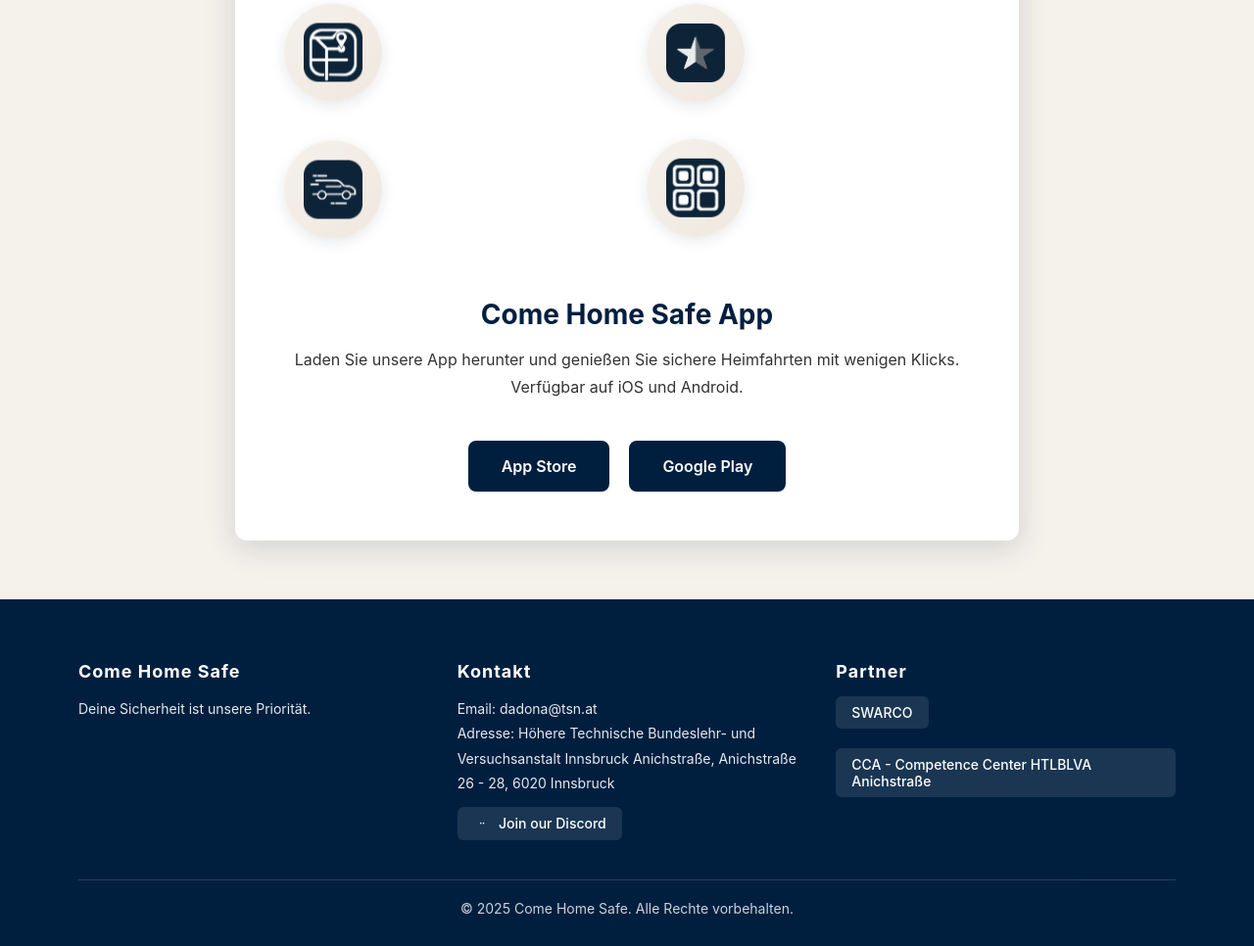
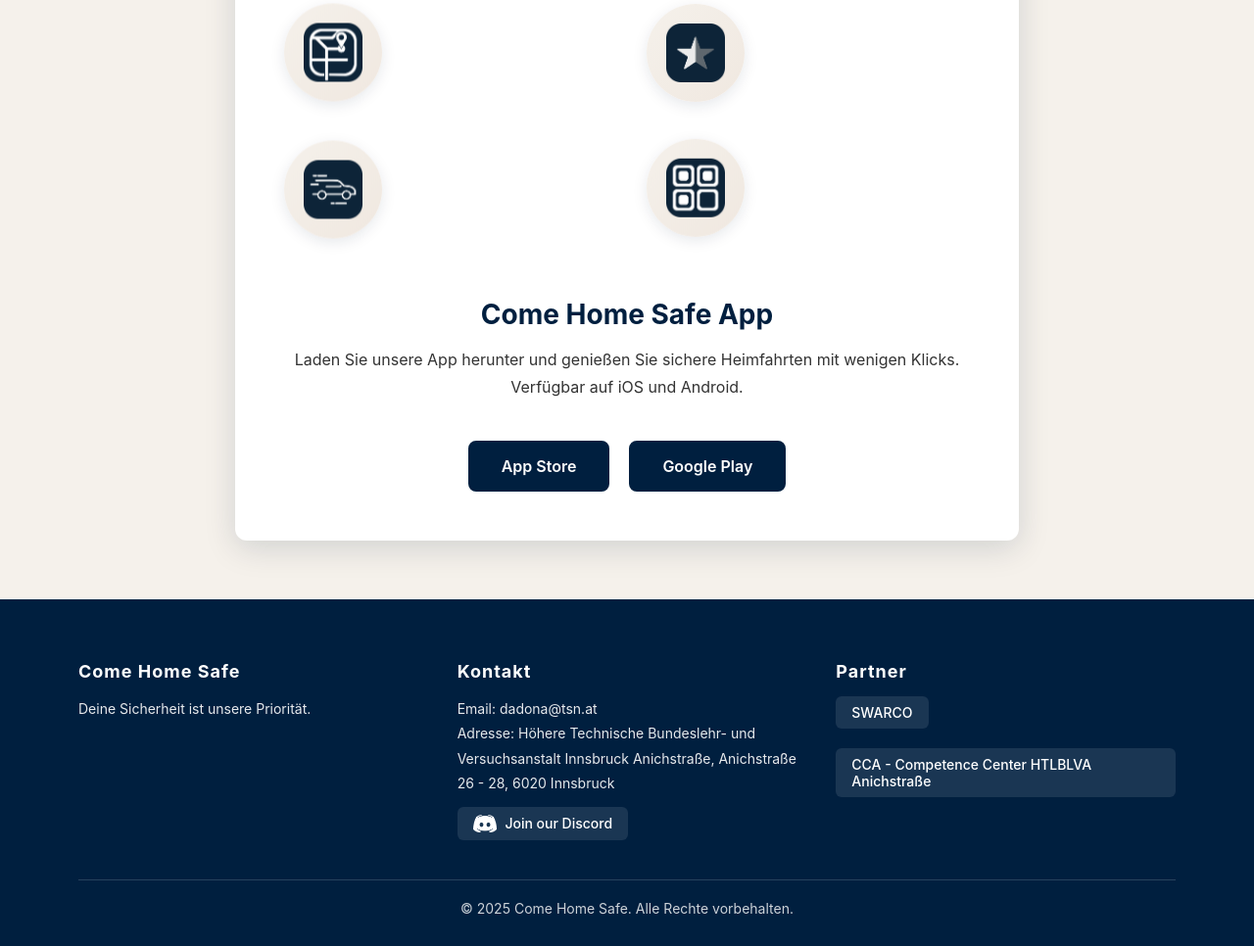
Before and after one commit to come-home-safe/come-home-safe.github.io, a plain HTML site: page index.html in a window 1280 px wide. Shown: the part 2624-3590 px from the top of the page at 98% size. Drawn offline with Linux system fonts and the light colour scheme.

Commit message:
Replace Discord SVG icon with image for improved visual consistency

```diff
--- a/index.html
+++ b/index.html
@@ -138,11 +138,8 @@
                 <h4>Kontakt</h4>
                 <p>Email: dadona@tsn.at</p>
                 <p>Adresse: Höhere Technische Bundeslehr- und Versuchsanstalt Innsbruck Anichstraße, Anichstraße 26 - 28, 6020 Innsbruck</p>
-                <a href="https://discord.gg/UM2W3bSDCY" target="_blank" rel="noopener noreferrer" class="partner-link contact-discord" style="margin-top: 12px;">
-                    <svg class="contact-icon" xmlns="http://www.w3.org/2000/svg" viewBox="0 0 245 240" role="img" aria-hidden="true">
-                        <path fill="currentColor" d="M104.4 104.6c-5.7 0-10.2 4.9-10.2 10.9 0 6 4.6 10.9 10.2 10.9 5.7 0 10.2-4.9 10.2-10.9 0-6-4.6-10.9-10.2-10.9zm36.2 0c-5.7 0-10.2 4.9-10.2 10.9 0 6 4.6 10.9 10.2 10.9 5.7 0 10.2-4.9 10.2-10.9 0-6-4.5-10.9-10.2-10.9z"/>
-                        <path fill="currentColor" d="M189.5 20H55.5C38.3 20 24 34.2 24 51.4v95.4c0 17.2 14.3 31.4 31.5 31.4h97.6l-4.6-16.1 11 9.4 10.1 8.6 17.1 14.6V51.4C216 34.2 201.7 20 184.5 20z" opacity="0.0"/>
-                    </svg>
+                <a href="https://discord.gg/UM2W3bSDCY" target="_blank" rel="noopener noreferrer" class="partner-link" style="margin-top: 12px;">
+                    <img src="assets/Discord.png" alt="Discord" class="contact-icon">
                     <span>Join our Discord</span>
                 </a>
             </div>
```
